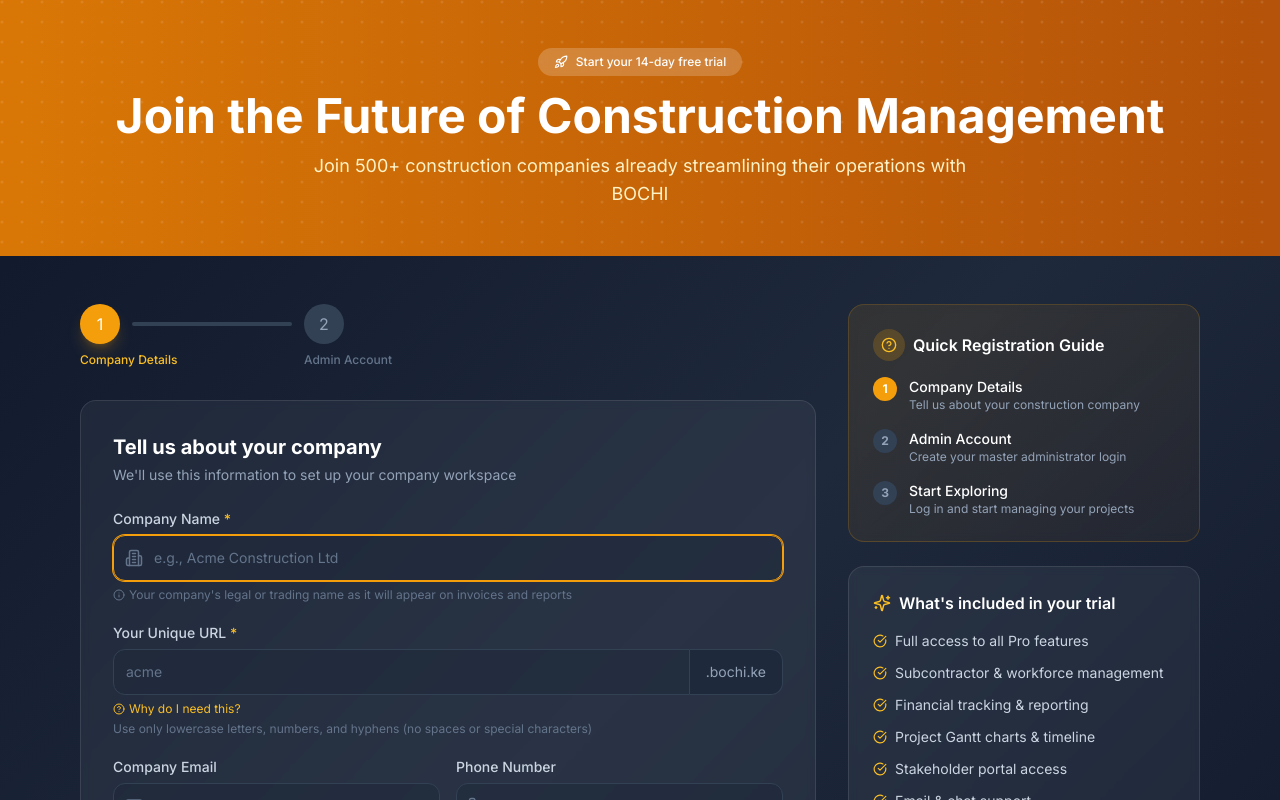
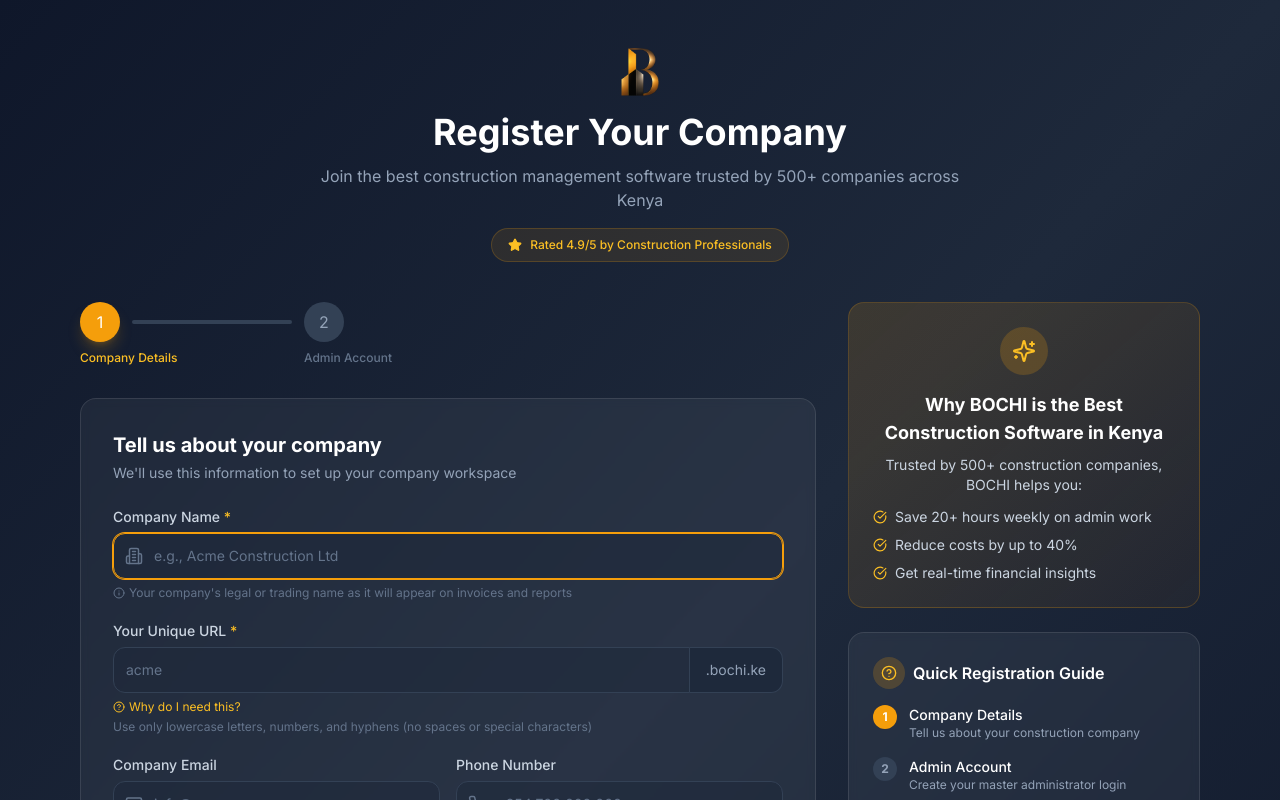
Before and after one commit to fedlimited/buildify, a React (Vite) app in the folder frontend/: page /register in a window 1280 px wide. Shown: the top 800 px of the page. Built offline with nearby package versions, Linux system fonts and the light colour scheme; no server answers; the HTML template or start-up script is replaced by a standard one.

Commit message:
style: Remove yellow banner, add Register Your Company header and best software messaging

```diff
--- a/frontend/src/pages/Register.tsx
+++ b/frontend/src/pages/Register.tsx
@@ -6,7 +6,7 @@
   Sparkles, Shield, CheckCircle2, ArrowRight, ArrowLeft,
   TrendingUp, Clock, Users, Award, Quote, HardHat,
   AlertCircle, CheckCircle, Info, HelpCircle, Eye,
-  ChevronRight, Rocket, Target, Briefcase, Calendar, DollarSign
+  ChevronRight, Rocket, Target, Briefcase, Calendar, DollarSign, Star
 } from 'lucide-react';
 import { API_BASE_URL } from '@/config/api';
 
@@ -134,47 +134,48 @@
 
   return (
     <div className="min-h-screen bg-gradient-to-br from-slate-900 via-slate-800 to-slate-900">
-      {/* Hero Banner */}
-      <div className="relative bg-gradient-to-r from-amber-600 to-amber-700 overflow-hidden">
-        <div className="absolute inset-0 opacity-10">
-          <svg width="100%" height="100%" xmlns="http://www.w3.org/2000/svg">
-            <pattern id="dots" x="0" y="0" width="20" height="20" patternUnits="userSpaceOnUse">
-              <circle cx="2" cy="2" r="1.5" fill="white" />
-            </pattern>
-            <rect width="100%" height="100%" fill="url(#dots)" />
-          </svg>
-        </div>
-        <div className="relative max-w-7xl mx-auto px-4 py-12 text-center">
+      {/* Main Content */}
+      <div className="max-w-6xl mx-auto px-4 py-12">
+        {/* Header Section - No yellow banner */}
+        <div className="text-center mb-10">
+          <div className="flex items-center justify-center mb-4">
+            <img
+              src="/Bochi_logo_transparent.png"
+              alt="BOCHI Logo"
+              className="h-12 w-auto"
+            />
+          </div>
+
+          <motion.h1
+            initial={{ y: 20, opacity: 0 }}
+            animate={{ y: 0, opacity: 1 }}
+            transition={{ duration: 0.5 }}
+            className="text-3xl md:text-4xl font-bold text-white mb-3"
+          >
+            Register Your Company
+          </motion.h1>
+
+          <motion.p
+            initial={{ y: 20, opacity: 0 }}
+            animate={{ y: 0, opacity: 1 }}
+            transition={{ duration: 0.5, delay: 0.1 }}
+            className="text-slate-400 text-base max-w-2xl mx-auto"
+          >
+            Join the best construction management software trusted by 500+ companies across Kenya
+          </motion.p>
+
+          {/* Trust Badge */}
           <motion.div
             initial={{ scale: 0.9, opacity: 0 }}
             animate={{ scale: 1, opacity: 1 }}
-            transition={{ duration: 0.5 }}
-            className="inline-flex items-center gap-2 bg-white/20 backdrop-blur-sm rounded-full px-4 py-1.5 mb-4"
+            transition={{ duration: 0.3, delay: 0.2 }}
+            className="inline-flex items-center gap-2 mt-4 px-4 py-2 bg-amber-500/10 rounded-full border border-amber-500/20"
           >
-            <Rocket size={14} className="text-white" />
-            <span className="text-white text-xs font-medium">Start your 14-day free trial</span>
+            <Star size={14} className="text-amber-400 fill-amber-400" />
+            <span className="text-amber-400 text-xs font-medium">Rated 4.9/5 by Construction Professionals</span>
           </motion.div>
-          <motion.h1
-            initial={{ y: 20, opacity: 0 }}
-            animate={{ y: 0, opacity: 1 }}
-            transition={{ duration: 0.5, delay: 0.1 }}
-            className="text-3xl md:text-4xl lg:text-5xl font-bold text-white mb-3"
-          >
-            Join the Future of Construction Management
-          </motion.h1>
-          <motion.p
-            initial={{ y: 20, opacity: 0 }}
-            animate={{ y: 0, opacity: 1 }}
-            transition={{ duration: 0.5, delay: 0.2 }}
-            className="text-amber-100 text-base md:text-lg max-w-2xl mx-auto"
-          >
-            Join 500+ construction companies already streamlining their operations with BOCHI
-          </motion.p>
         </div>
-      </div>
 
-      {/* Main Content */}
-      <div className="max-w-6xl mx-auto px-4 py-12">
         <div className="grid lg:grid-cols-3 gap-8">
           {/* Left Column - Form */}
           <div className="lg:col-span-2">
@@ -583,8 +584,35 @@
 
           {/* Right Column - Guidance & Benefits */}
           <div className="space-y-6">
+            {/* "Best Software" Message */}
+            <div className="bg-gradient-to-br from-amber-500/15 to-amber-600/5 rounded-2xl border border-amber-500/20 p-6 text-center">
+              <div className="inline-flex items-center justify-center w-12 h-12 rounded-full bg-amber-500/20 mb-4">
+                <Sparkles size={24} className="text-amber-400" />
+              </div>
+              <h3 className="text-white font-bold text-lg mb-2">
+                Why BOCHI is the Best Construction Software in Kenya
+              </h3>
+              <p className="text-slate-300 text-sm mb-3">
+                Trusted by 500+ construction companies, BOCHI helps you:
+              </p>
+              <div className="text-left space-y-2">
+                <div className="flex items-center gap-2">
+                  <CheckCircle size={14} className="text-amber-400" />
+                  <span className="text-slate-300 text-sm">Save 20+ hours weekly on admin work</span>
+                </div>
+                <div className="flex items-center gap-2">
+                  <CheckCircle size={14} className="text-amber-400" />
+                  <span className="text-slate-300 text-sm">Reduce costs by up to 40%</span>
+                </div>
+                <div className="flex items-center gap-2">
+                  <CheckCircle size={14} className="text-amber-400" />
+                  <span className="text-slate-300 text-sm">Get real-time financial insights</span>
+                </div>
+              </div>
+            </div>
+
             {/* Quick Guide Card */}
-            <div className="bg-gradient-to-br from-amber-500/10 to-amber-600/5 backdrop-blur-sm rounded-2xl border border-amber-500/20 p-6">
+            <div className="bg-white/5 backdrop-blur-sm rounded-2xl border border-white/10 p-6">
               <div className="flex items-center gap-2 mb-4">
                 <div className="w-8 h-8 rounded-full bg-amber-500/20 flex items-center justify-center">
                   <HelpCircle size={16} className="text-amber-400" />
@@ -619,7 +647,7 @@
             {/* What You Get Card */}
             <div className="bg-white/5 backdrop-blur-sm rounded-2xl border border-white/10 p-6">
               <div className="flex items-center gap-2 mb-4">
-                <Sparkles size={18} className="text-amber-400" />
+                <Rocket size={18} className="text-amber-400" />
                 <h3 className="text-white font-semibold">What's included in your trial</h3>
               </div>
               <div className="space-y-3">
@@ -663,18 +691,6 @@
                 <p className="text-xs text-slate-500 mt-1">Cancel anytime during trial</p>
               </div>
             </div>
-
-            {/* Testimonial */}
-            <div className="bg-gradient-to-br from-slate-800 to-slate-800/50 rounded-2xl border border-slate-700 p-6">
-              <Quote size={20} className="text-amber-400/50 mb-3" />
-              <p className="text-white text-sm leading-relaxed mb-3">
-                "BOCHI transformed how we manage our construction projects. The stakeholder portal alone saved us countless hours of client communication."
-              </p>
-              <div>
-                <p className="text-white font-medium text-sm">Michael Otieno</p>
-                <p className="text-slate-400 text-xs">Ace Developers</p>
-              </div>
-            </div>
           </div>
         </div>
       </div>
```
